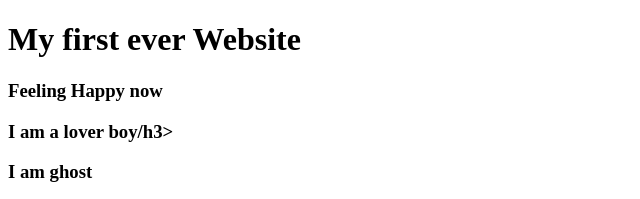
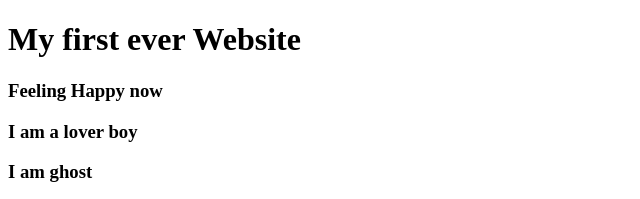
Before and after one commit to masudsarrowar/my-first-website, a plain HTML site: page index.html in a window 1280 px wide. Shown: the top 199 px of the page, 0-640 px from the left. Drawn offline with Linux system fonts and the light colour scheme.

Commit message:
index.html

```diff
--- a/index.html
+++ b/index.html
@@ -8,7 +8,7 @@
 <body>
     <h1>My first ever Website</h1>
     <h3>Feeling Happy now</h3>
-    <h3>I am a lover boy/h3>
+    <h3>I am a lover boy </h3>
       <h3>I am ghost</h3>
     <input type="text">
     <br>
```
